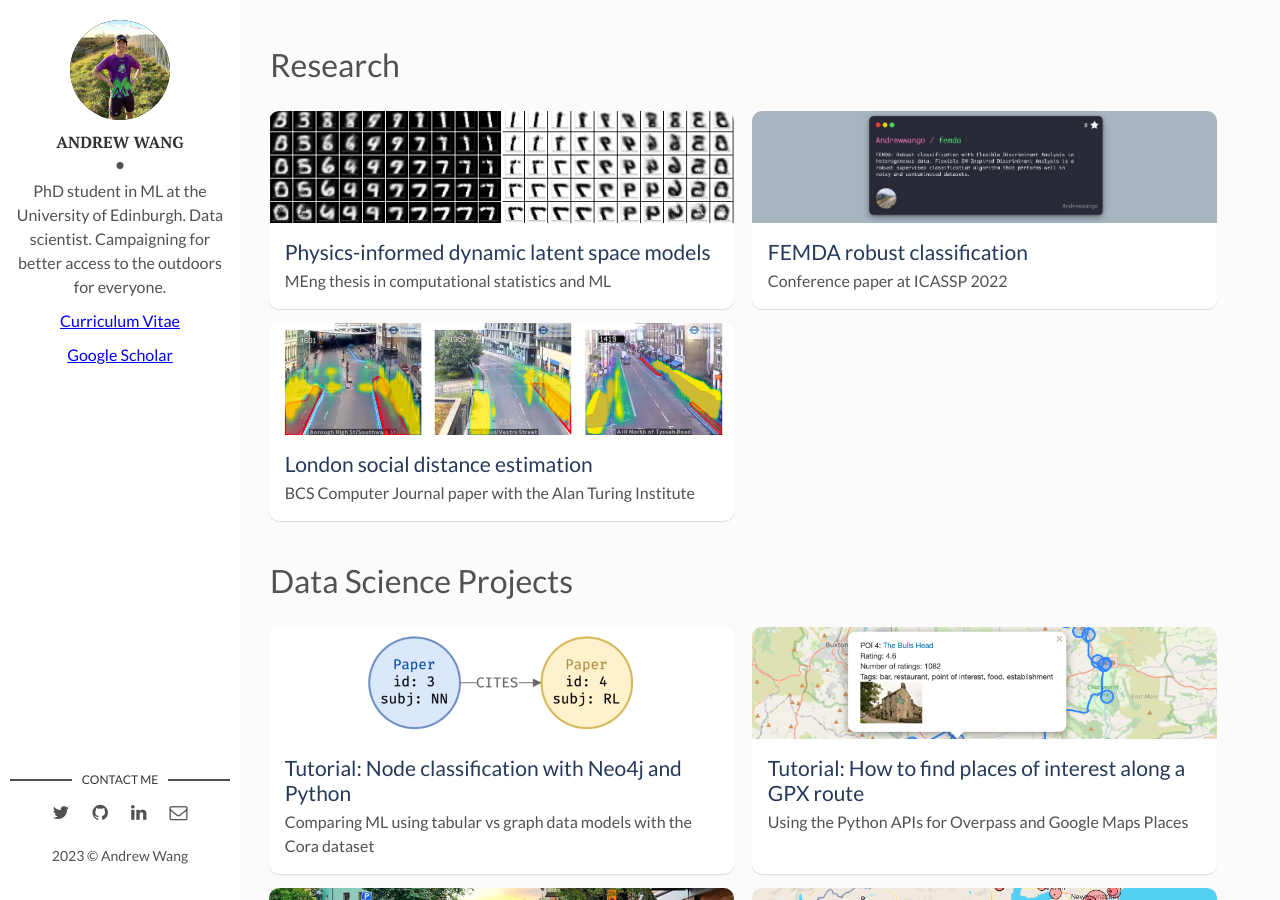
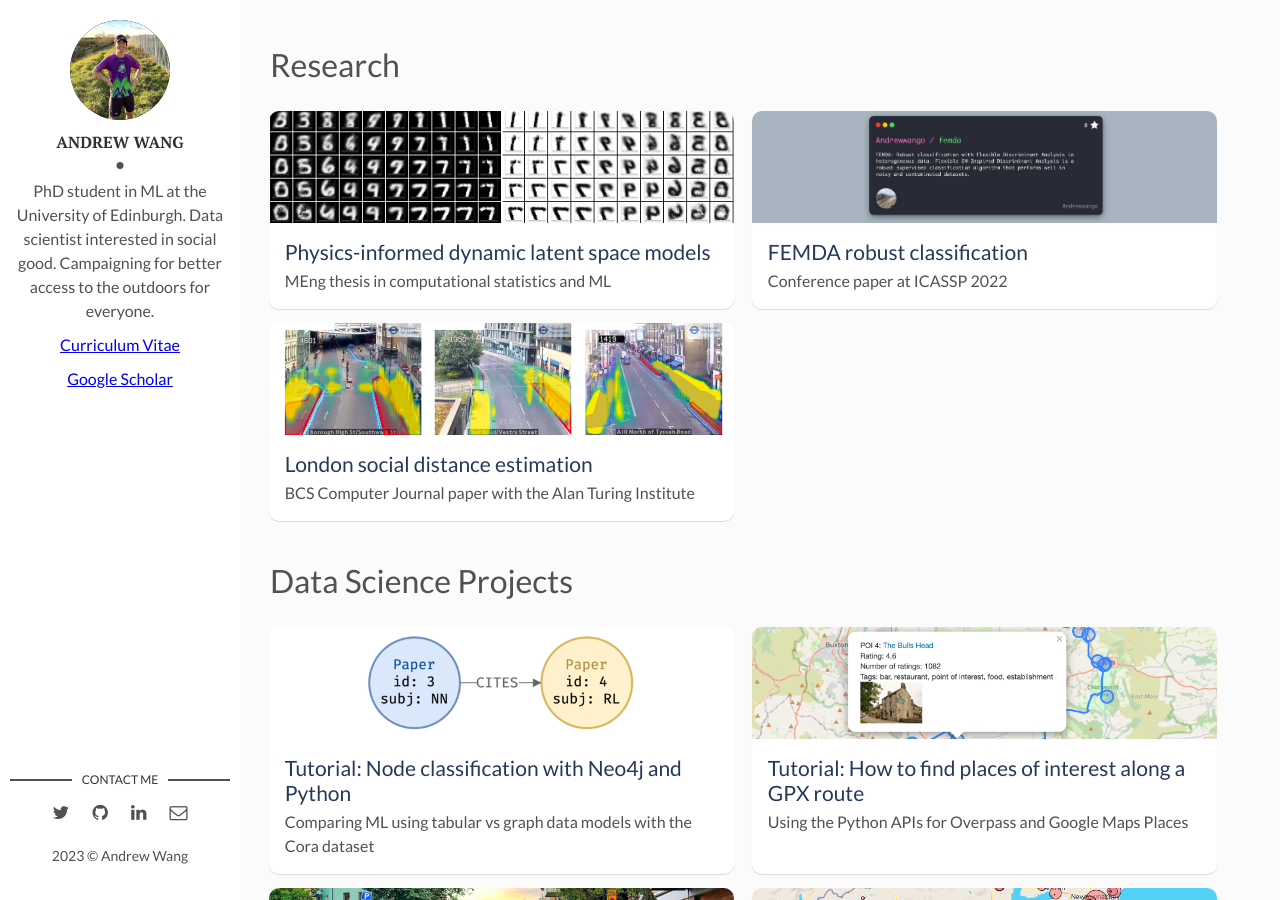
Before and after one commit to Andrewwango/andrewwango.github.io, a Jekyll site: the page built from index.html, in a window 1280 px wide and 900 px high. Built offline with Jekyll 4.4.1, drawn with Linux system fonts in a browser that asks for light colours; the list of posts is cut into pages by our own code.

Commit message:
tweak headline

```diff
--- a/_config.yml
+++ b/_config.yml
@@ -9,7 +9,7 @@ site-twitter: #if your site has a twitter account, enter it here
 # Author Settings
 author: Andrew Wang # add your name
 author-img: logo.jpg # add your photo
-about-author: PhD student in ML at the University of Edinburgh. Data scientist. Campaigning for better access to the outdoors for everyone.
+about-author: PhD student in ML at the University of Edinburgh. Data scientist interested in social good. Campaigning for better access to the outdoors for everyone.
 cv-author: "https://andrewwango.github.io/cv.pdf"
 google-scholar: "https://scholar.google.com/citations?user=00ET0NAAAAAJ"
 social-twitter: andrewwango # add your Twitter handle
```
